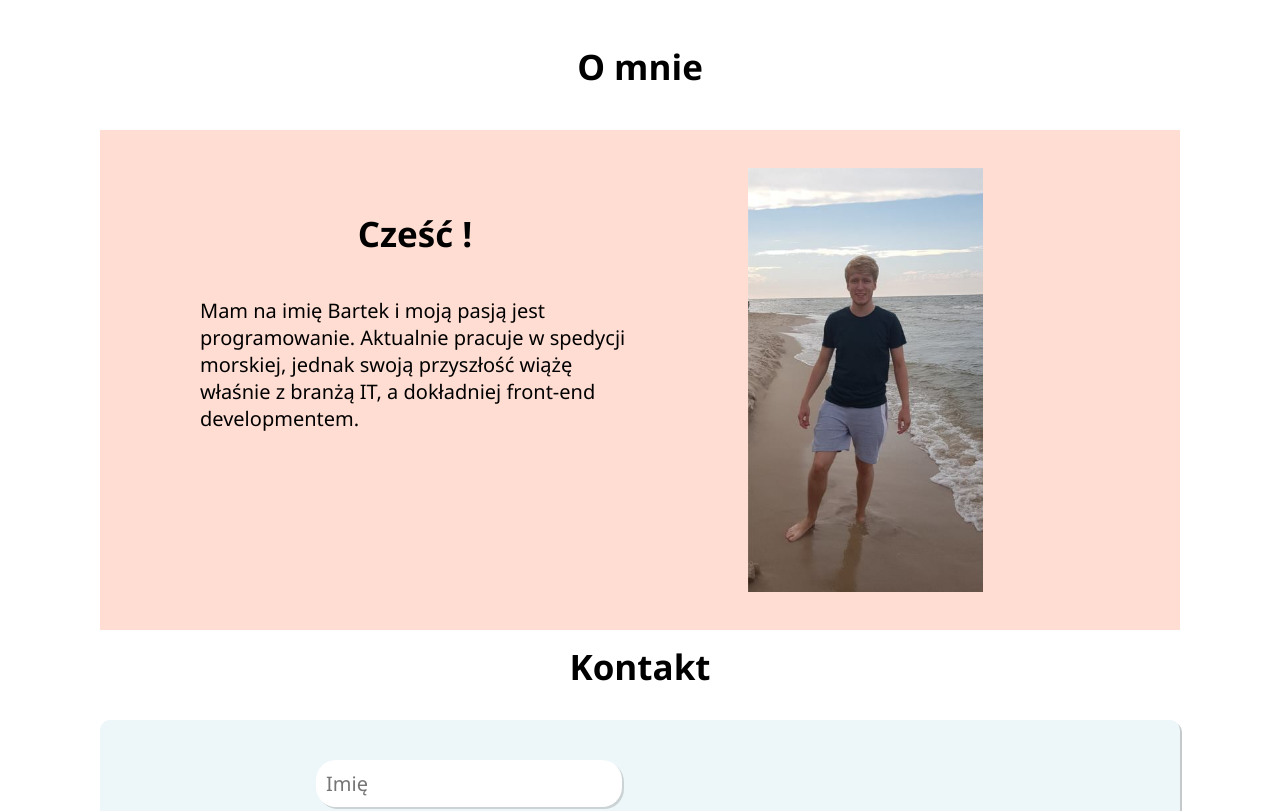
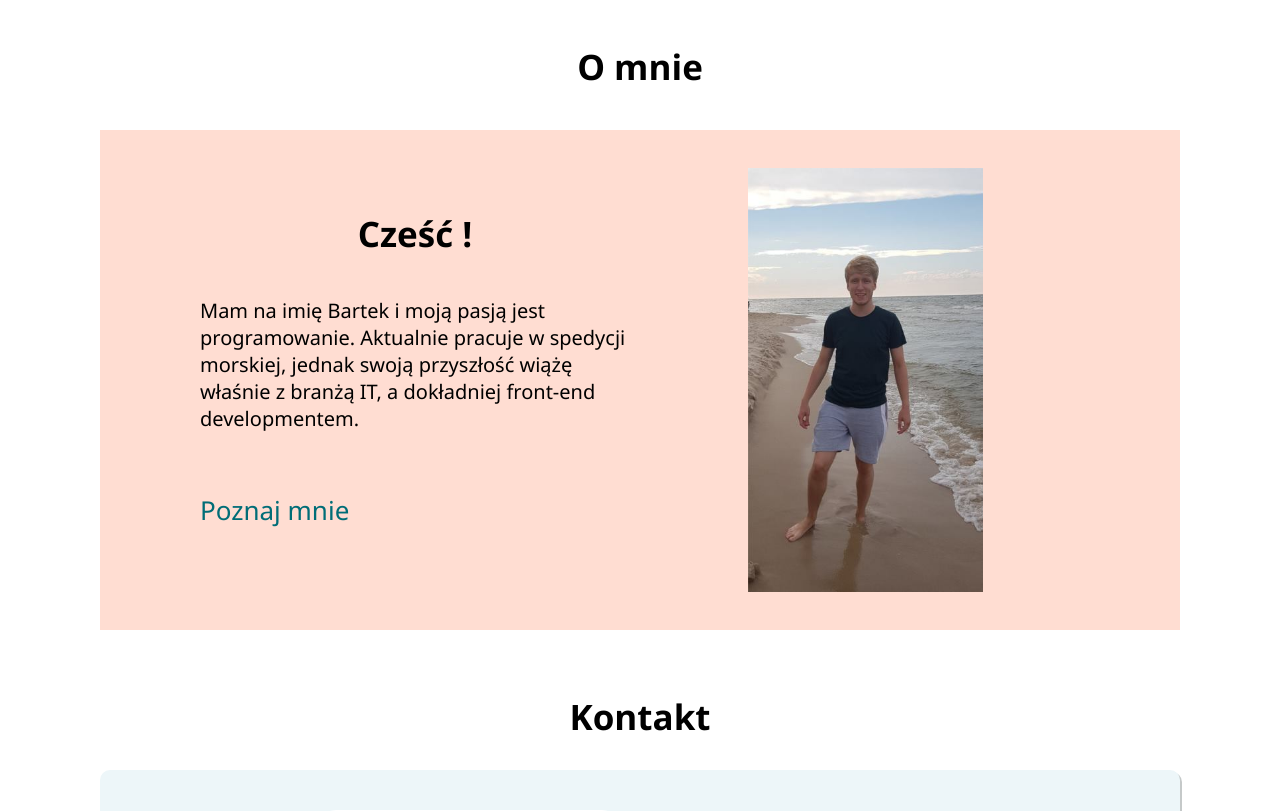
Before and after one commit to Bartlomiej95/MyWebsite, a React (Create React App) app: page / in a window 1280 px wide. Shown: the part 2400-3211 px from the top of the page. Built offline with nearby package versions, Linux system fonts and the light colour scheme; what react-animations would draw is missing.

Commit message:
Add a selector in AboutMe section
a selector with link to linkedin

```diff
--- a/src/organisms/AboutMe/AboutMe.js
+++ b/src/organisms/AboutMe/AboutMe.js
@@ -28,6 +28,7 @@ const IconBcg = styled.img`
 `;
 
 const WrapperDiv = styled.div`
+    position: relative;
     margin-top: 40px;
     padding-top: 10px;
     display: flex;
@@ -39,6 +40,29 @@ const WrapperDiv = styled.div`
 
     @media(min-width: 1280px) {
         padding: 0 90px;
+    }
+
+    a{
+        display: block;
+        font-size: 16px;
+        color: #006D77;
+        margin-left: 10px;
+        text-decoration: none;
+        padding-left: 20px;
+
+        :hover{
+            text-decoration: underline;
+        }
+
+    }
+
+    @media(min-width: 1280px){
+        a {
+            font-size: 26px;
+            padding-left: 0px;
+            padding-top: 30px;
+
+        }
     }
 `;
 
@@ -85,6 +109,7 @@ const AboutMe = () => {
                     <SubHeading>Cześć !</SubHeading>
                     <ParagraphAboutMe>Mam na imię Bartek i moją pasją jest programowanie. Aktualnie pracuje w spedycji morskiej,
                         jednak swoją przyszłość wiążę właśnie z branżą IT, a dokładniej front-end developmentem.</ParagraphAboutMe>
+                    <a href="https://www.linkedin.com/in/bart%C5%82omiej-panfil-8a6a8b196/" >Poznaj mnie </a>
                 </LeftSideDiv>
                 <RightSideDiv>
                     <img src={foto} alt="zdjęcie autora"></img>
--- a/src/organisms/Contact/Contact.js
+++ b/src/organisms/Contact/Contact.js
@@ -5,7 +5,7 @@ import { FormButton } from '../../components/Button/Button';
 
 const Wrapper = styled.section`
     height: 60vh;
-    margin-top: 100px;
+    margin-top: 150px;
     margin-bottom: 50px;
 
     @media(min-width: 1280px){
```
